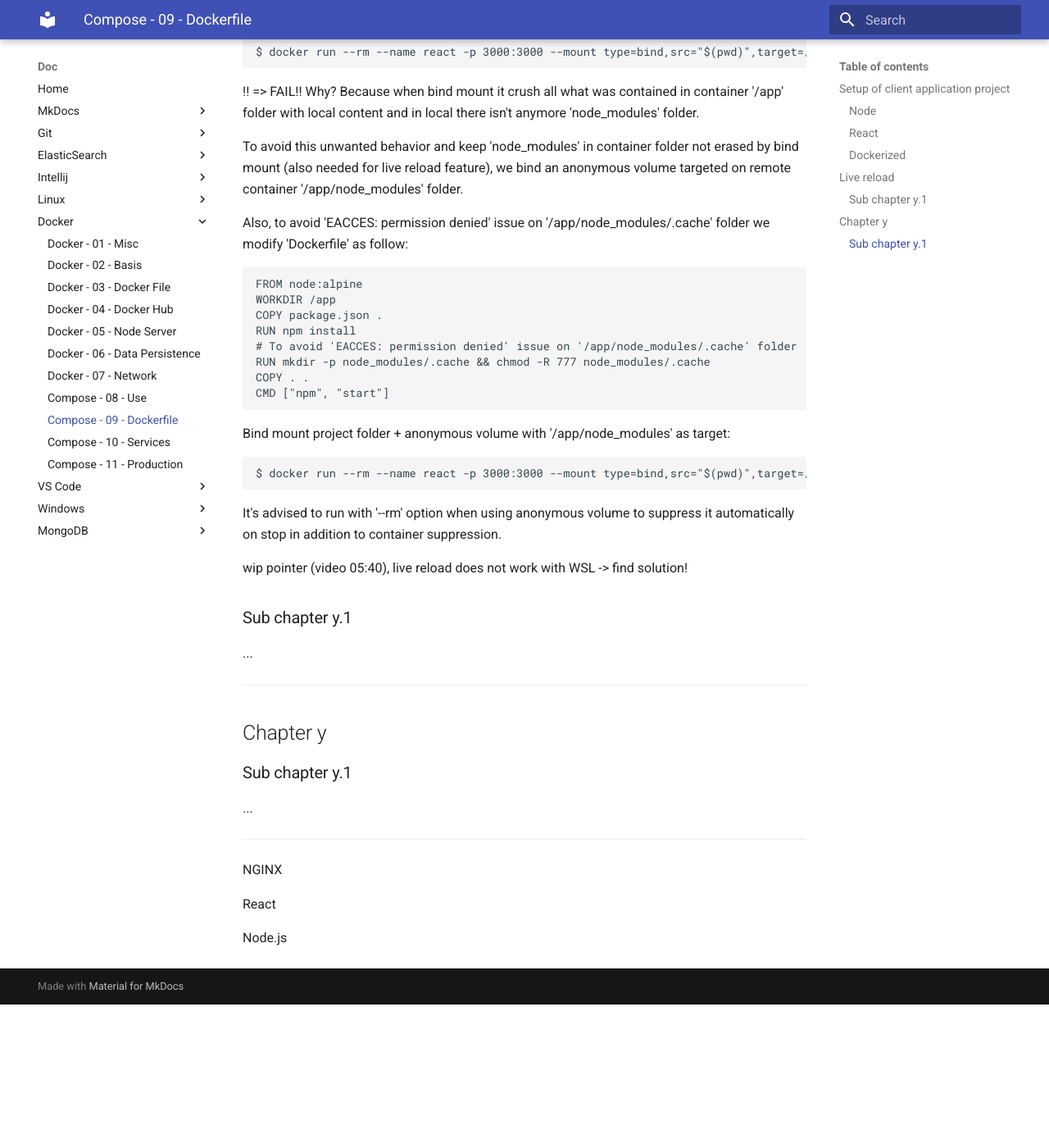
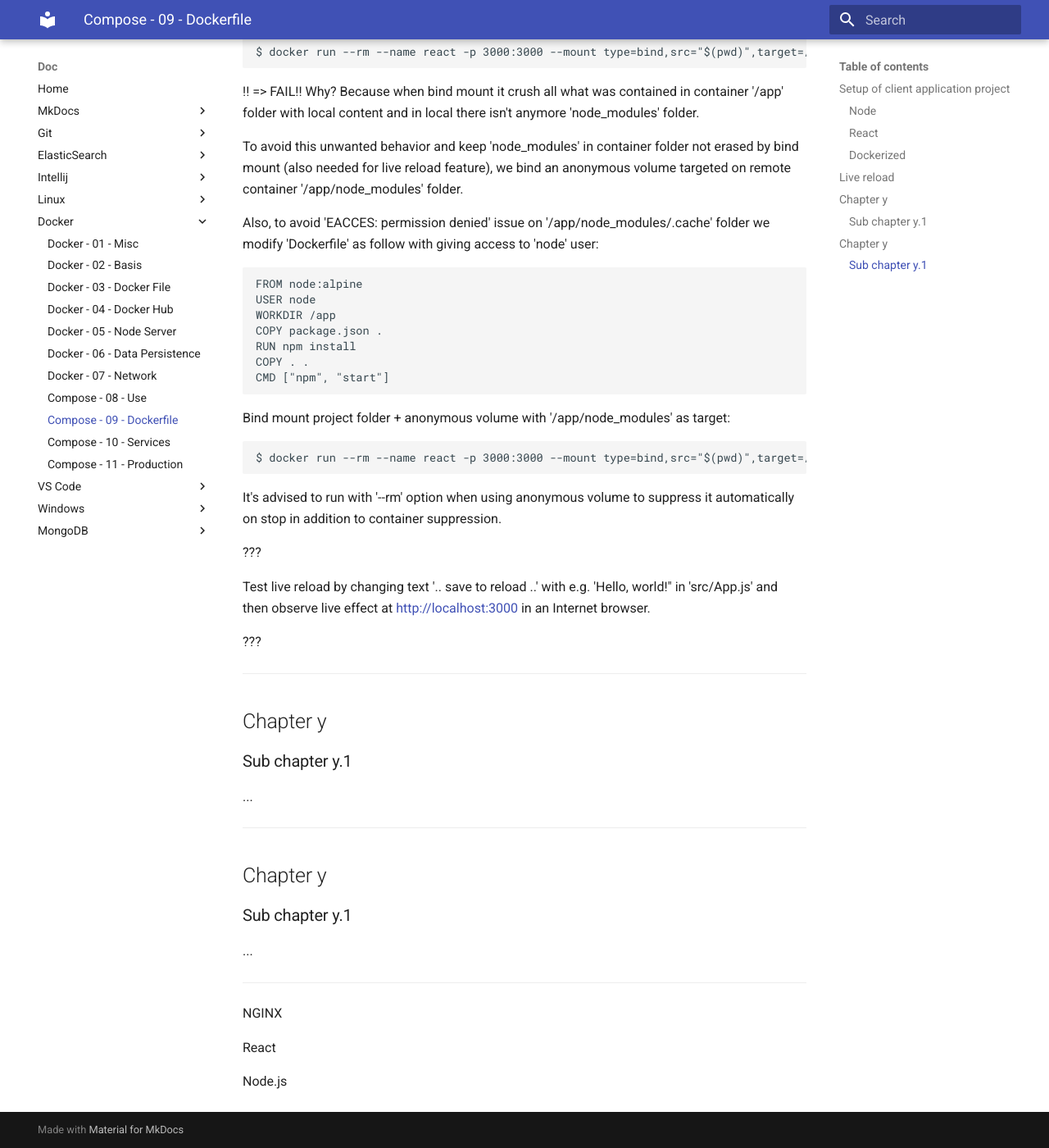
Before and after one commit to oldu73/doc, an MkDocs documentation site: the page built from docs/docker/9-compose-dockerfile.md, in a window 1280 px wide and 1400 px high, scrolled down 3131 px. Shown: the whole window at 82% size. Built offline with MkDocs 1.6.1 and Material for MkDocs 9.7.7, drawn with Linux system fonts in a browser that asks for light colours; before the commit the page ends 4356 px from its top, so only the background shows below that.

Commit message:
docker compose - 09 - dockerfile - live reload - wip 03

````diff
--- a/docs/docker/9-compose-dockerfile.md
+++ b/docs/docker/9-compose-dockerfile.md
@@ -145,14 +145,13 @@ $ docker run --rm --name react -p 3000:3000 --mount type=bind,src="$(pwd)",targe
 
 To avoid this unwanted behavior and keep 'node_modules' in container folder not erased by bind mount (also needed for live reload feature), we bind an anonymous volume targeted on remote container '/app/node_modules' folder.
 
-Also, to avoid 'EACCES: permission denied' issue on '/app/node_modules/.cache' folder we modify 'Dockerfile' as follow:
+Also, to avoid 'EACCES: permission denied' issue on '/app/node_modules/.cache' folder we modify 'Dockerfile' as follow with giving access to 'node' user:
 ```
 FROM node:alpine
+USER node
 WORKDIR /app
 COPY package.json .
 RUN npm install
-# To avoid 'EACCES: permission denied' issue on '/app/node_modules/.cache' folder
-RUN mkdir -p node_modules/.cache && chmod -R 777 node_modules/.cache
 COPY . .
 CMD ["npm", "start"]
 ```
@@ -164,7 +163,15 @@ $ docker run --rm --name react -p 3000:3000 --mount type=bind,src="$(pwd)",targe
 
 It's advised to run with '--rm' option when using anonymous volume to suppress it automatically on stop in addition to container suppression.
 
-wip pointer (video 05:40), live reload does not work with WSL -> find solution!
+???
+
+Test live reload by changing text '.. save to reload ..' with e.g. 'Hello, world!" in 'src/App.js' and then observe live effect at [http://localhost:3000](http://localhost:3000) in an Internet browser.
+
+???
+
+***
+
+## Chapter y
 
 ### Sub chapter y.1
 
````
